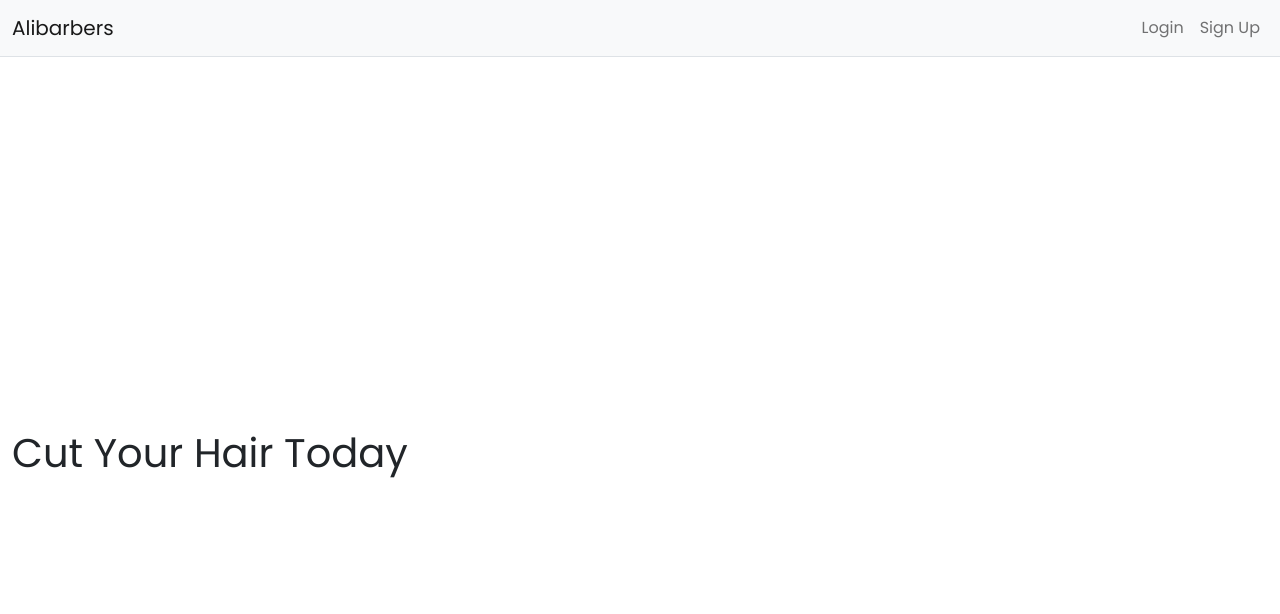
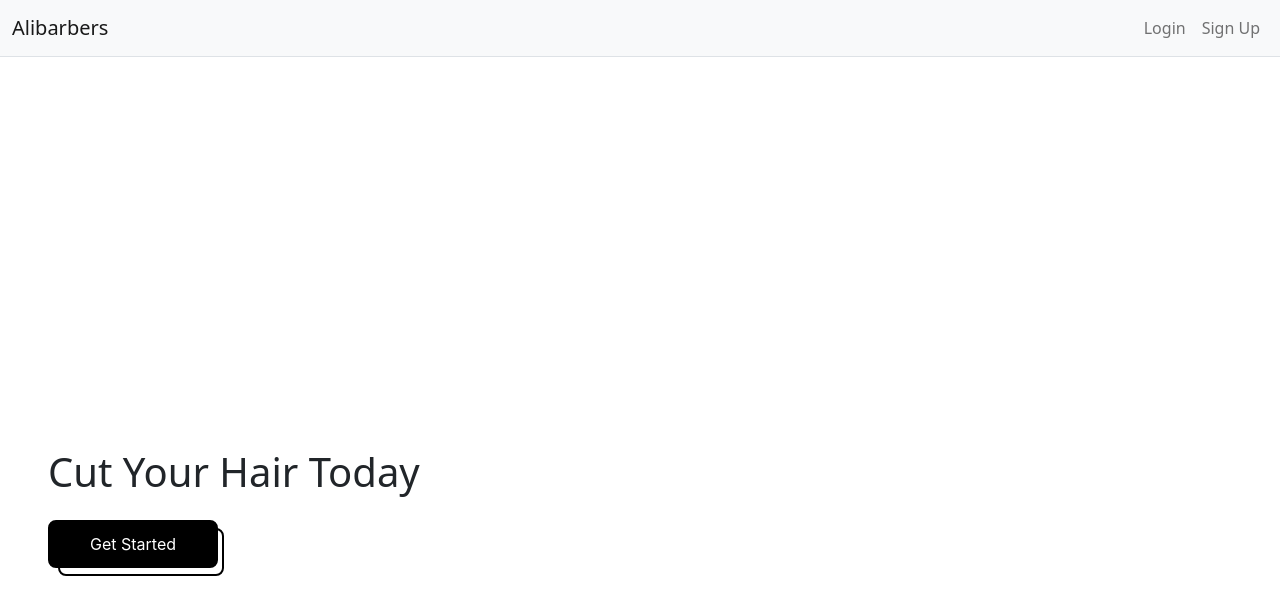
Before and after one commit to ZhiAnYuen/Alibarbers, a Vue app: page / in a window 1280 px wide. Shown: the top 614 px of the page. Built offline with nearby package versions, Linux system fonts and the light colour scheme.

Commit message:
Add Button

```diff
--- a/src/App.vue
+++ b/src/App.vue
@@ -17,7 +17,4 @@ export default {
 
 <style>
 @import url("https://fonts.googleapis.com/css2?family=Poppins&display=swap");
-* {
-  font-family: "Poppins", sans-serif;
-}
 </style>
--- a/src/components/HomeBody.vue
+++ b/src/components/HomeBody.vue
@@ -1,6 +1,9 @@
 <template>
-  <div class="container-fluid vh-100 d-flex">
-    <h1 class="align-self-center">Cut Your Hair Today</h1>
+  <div class="container-fluid">
+    <div class="position-absolute top-50 start-0 p-5">
+      <h1>Cut Your Hair Today</h1>
+      <button type="button" class="button mt-4">Get Started</button>
+    </div>
   </div>
 </template>
 
@@ -9,3 +12,65 @@ export default {
   name: "HomeBody",
 };
 </script>
+
+<style>
+/* CSS */
+.button {
+  align-items: center;
+  background-color: black;
+  border: 2px solid black;
+  border-radius: 8px;
+  box-sizing: border-box;
+  color: white;
+  cursor: pointer;
+  display: flex;
+  font-family: Inter, sans-serif;
+  font-size: 16px;
+  height: 48px;
+  justify-content: center;
+  line-height: 24px;
+  max-width: 100%;
+  padding: 0 25px;
+  position: relative;
+  text-align: center;
+  text-decoration: none;
+  user-select: none;
+  -webkit-user-select: none;
+  touch-action: manipulation;
+}
+
+.button:after {
+  background-color: white;
+  border: 2px solid black;
+  border-radius: 8px;
+  content: "";
+  display: block;
+  height: 48px;
+  left: 0;
+  width: 100%;
+  position: absolute;
+  top: -2px;
+  transform: translate(8px, 8px);
+  transition: transform 0.2s ease-out;
+  z-index: -1;
+}
+
+.button:hover:after {
+  transform: translate(0, 0);
+}
+
+.button:active {
+  background-color: #ffdeda;
+  outline: 0;
+}
+
+.button:hover {
+  outline: 0;
+}
+
+@media (min-width: 768px) {
+  .button {
+    padding: 0 40px;
+  }
+}
+</style>
```
